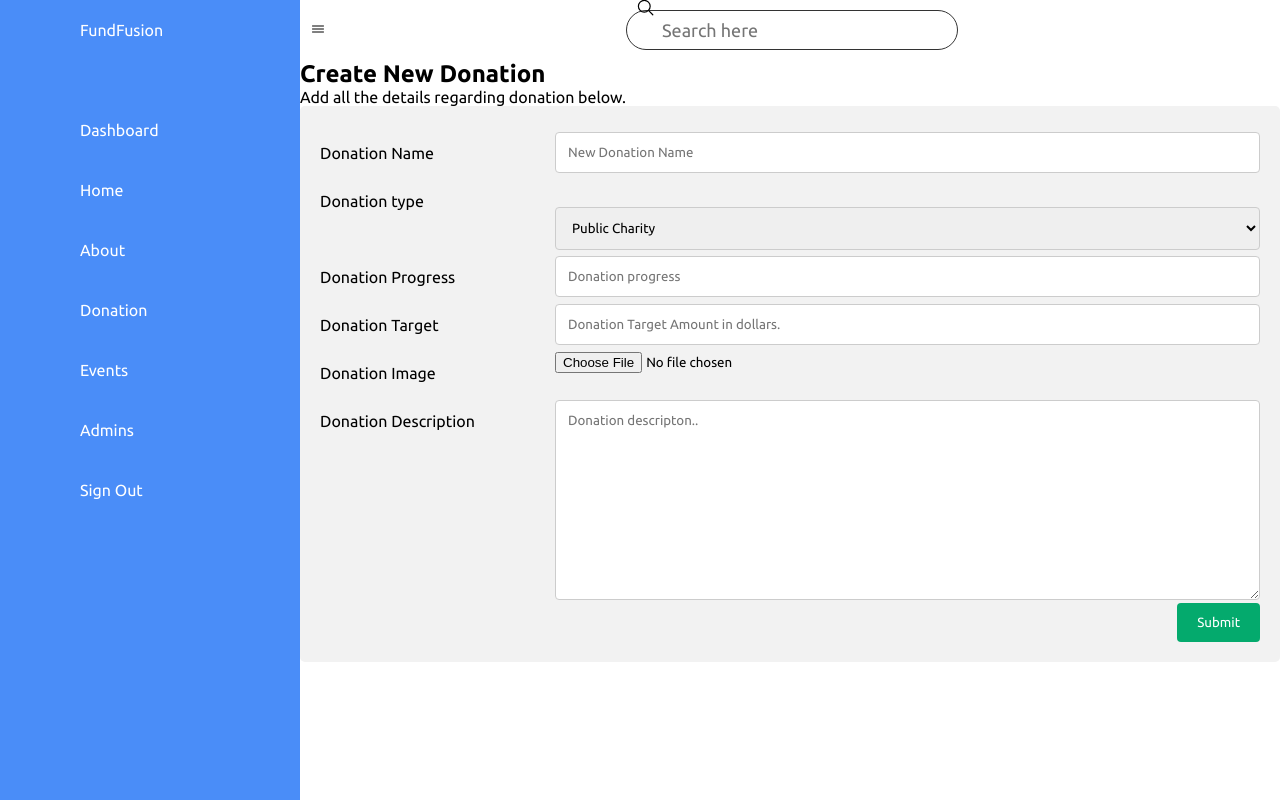
After one commit to aakrity17/FundFusion, a PHP site: page /FundFusion/admin/donation/create-donation.php in a window 1280 px wide. The commit adds this page. Run offline with PHP 8.4, Linux system fonts and the light colour scheme; a user stored in the database is signed in.

Commit message:
New changes

```diff
--- /dev/null
+++ b/admin/donation/create-donation.php
@@ -0,0 +1,122 @@
+<?php
+include "../sessioncheck.php";
+include "../routeconfig.php";
+
+include "../../database/Db_Connection.php";
+?>
+
+
+
+
+
+<!DOCTYPE html>
+<html lang="en">
+  <head>
+    <meta charset="UTF-8" />
+    <meta http-equiv="X-UA-Compatible" content="IE=edge" />
+    <meta name="viewport" content="width=device-width, initial-scale=1.0" />
+    <title> | FundFusion Dashboard |</title>
+    <link rel="stylesheet" href="https://cdnjs.cloudflare.com/ajax/libs/font-awesome/5.15.3/css/all.min.css" integrity="sha512-Df9X+loaH7pK/q/Mtx6x0gZQ0Ud3sU6lvjK0JfU9Xelrk+czb1CQTV8xGYhpuGeZIcLZMTY/QBkpejLbF9XBYg==" crossorigin="anonymous" referrerpolicy="no-referrer" />
+    <link rel="stylesheet" href="<?php echo $site_url ?>css/Dashboard.css" />
+    <link rel="stylesheet" href="<?php echo $site_url ?>css/createdonation.css" />
+  </head>
+  <body>
+    <div class="container">
+      <?php
+      @include('../partials/navigation.php')
+      ?>
+        <div class="main">
+            <div class="topbar">
+            <div class="toggle">
+                <ion-icon name="menu-outline"></ion-icon>
+            </div>
+
+            <div class="search">
+                <label>
+                <input type="text" placeholder="Search here" />
+                <ion-icon name="search-outline"></ion-icon>
+                </label>
+            </div>
+        </div>
+        <h2>Create New Donation</h2>
+        <p>Add all the details regarding donation below.</p>
+        <?php
+        if(isset($_GET['status'])) {
+            echo '<h3 style="color:green">!!New Donation Created Successfully!!</h3>';
+        }
+        ?>
+        <div class="containerbox">
+        <form action="newdonation.php" method="POST" enctype="multipart/form-data">
+            <div class="row">
+            <div class="col-25">
+                <label for="ename">Donation Name</label>
+            </div>
+            <div class="col-75">
+                <input type="text" id="donation_name" name="donation_name" placeholder="New Donation Name">
+            </div>
+            </div>
+            <div class="row">
+            <div class="col-25">
+                <label for="donation_type">Donation type</label>
+            </div>
+            <div class="col-75">
+                <label for="donation_type"></label>
+                <select id="donation_type" name="donation_type">
+                <option value="1">Public Charity</option>
+                <option value="2">Private Foundations</option>
+                <option value="3">Private Operating Foundations</option>
+    </select>
+            </div>
+            </div>
+
+            <div class="row">
+            <div class="col-25">
+                <label for="donation_progress">Donation Progress</label>
+            </div>
+            <div class="col-75">
+                <input type="text" id="donation_progress" name="donation_progress" placeholder="Donation progress">
+            </div>
+            </div>
+
+            <div class="row">
+            <div class="col-25">
+                <label for="donation_target">Donation Target</label>
+            </div>
+            <div class="col-75">
+                <input type="text" id="donation_target" name="donation_target" placeholder="Donation Target Amount in dollars.">
+            </div>
+            </div>
+
+            <div class="row">
+            <div class="col-25">
+                <label for="donation_image">Donation Image</label>
+            </div>
+            <div class="col-75">
+                <input type="file" id="donation_image_url" name="donation_image_url">
+            </div>
+            </div>
+            <div class="row">
+            <div class="col-25">
+                <label for="donation_description">Donation Description</label>
+            </div>
+            <div class="col-75">
+                <textarea id="donation_description" name="donation_description" placeholder="Donation descripton.." style="height:200px"></textarea>
+            </div>
+            </div>
+            <div class="row">
+            <input type="submit" value="Submit">
+            </div>
+        </form>
+        </div>
+    </div>
+  </body>
+  <script
+      type="module"
+      src="https://unpkg.com/ionicons@5.5.2/dist/ionicons/ionicons.esm.js"
+    ></script>
+    <script
+      nomodule
+      src="https://unpkg.com/ionicons@5.5.2/dist/ionicons/ionicons.js"
+    ></script>
+    <script src="<?php echo $site_url ?>js/Dashboard.js"></script>
+</html>
--- /dev/null
+++ b/css/createdonation.css
@@ -0,0 +1,68 @@
+* {
+    box-sizing: border-box;
+}
+
+input[type=text],
+select,
+textarea {
+    width: 100%;
+    padding: 12px;
+    border: 1px solid #ccc;
+    border-radius: 4px;
+    resize: vertical;
+}
+
+label {
+    padding: 12px 12px 12px 0;
+    display: inline-block;
+}
+
+input[type=submit] {
+    background-color: #04AA6D;
+    color: white;
+    padding: 12px 20px;
+    border: none;
+    border-radius: 4px;
+    cursor: pointer;
+    float: right;
+}
+
+input[type=submit]:hover {
+    background-color: #45a049;
+}
+
+.containerbox {
+    border-radius: 5px;
+    background-color: #f2f2f2;
+    padding: 20px;
+}
+
+.col-25 {
+    float: left;
+    width: 25%;
+    margin-top: 6px;
+}
+
+.col-75 {
+    float: left;
+    width: 75%;
+    margin-top: 6px;
+}
+
+/* Clear floats after the columns */
+.row:after {
+    content: "";
+    display: table;
+    clear: both;
+}
+
+/* Responsive layout - when the screen is less than 600px wide, make the two columns stack on top of each other instead of next to each other */
+@media screen and (max-width: 600px) {
+
+    .col-25,
+    .col-75,
+    input[type=submit] {
+        width: 100%;
+        margin-top: 0;
+    }
+}
--- a/database/Db_Connection.php
+++ b/database/Db_Connection.php
@@ -1,6 +1,6 @@
 <?php
 $servername = "localhost";
-$dbname="FundFusion";
+$dbname="fundfusion";
 $username = "root";
 $password = "";
 //create connection
```
Also changed, not shown: Donation.php (+25 -43 lines), Event.php (+1 -36 lines), admin/donation/newdonation.php (added, +32 -0 lines), css/Donation.css (+53 -3 lines), img/donation/131635029_433768990982832_1721409957609045341_n.jpg (added), img/donation/139-1393036_pain-wallpaper-wallpaper-wide-hd-pain-hd.jpg (added), img/donation/343401427_753677493098738_5806659164711410855_n.jpg (added), img/donation/WIN_20211114_10_07_34_Pro.jpg (added), img/donation/xatey.png (added), 2 other files.
